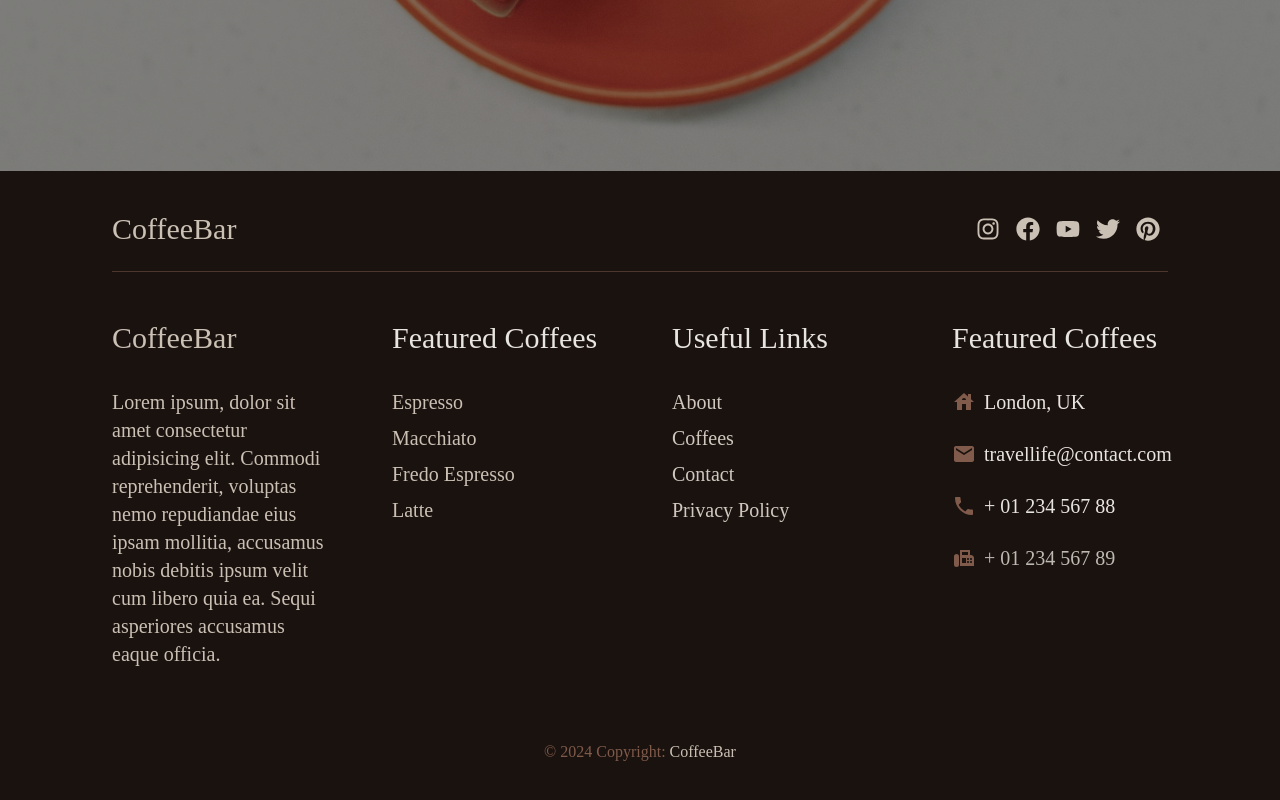
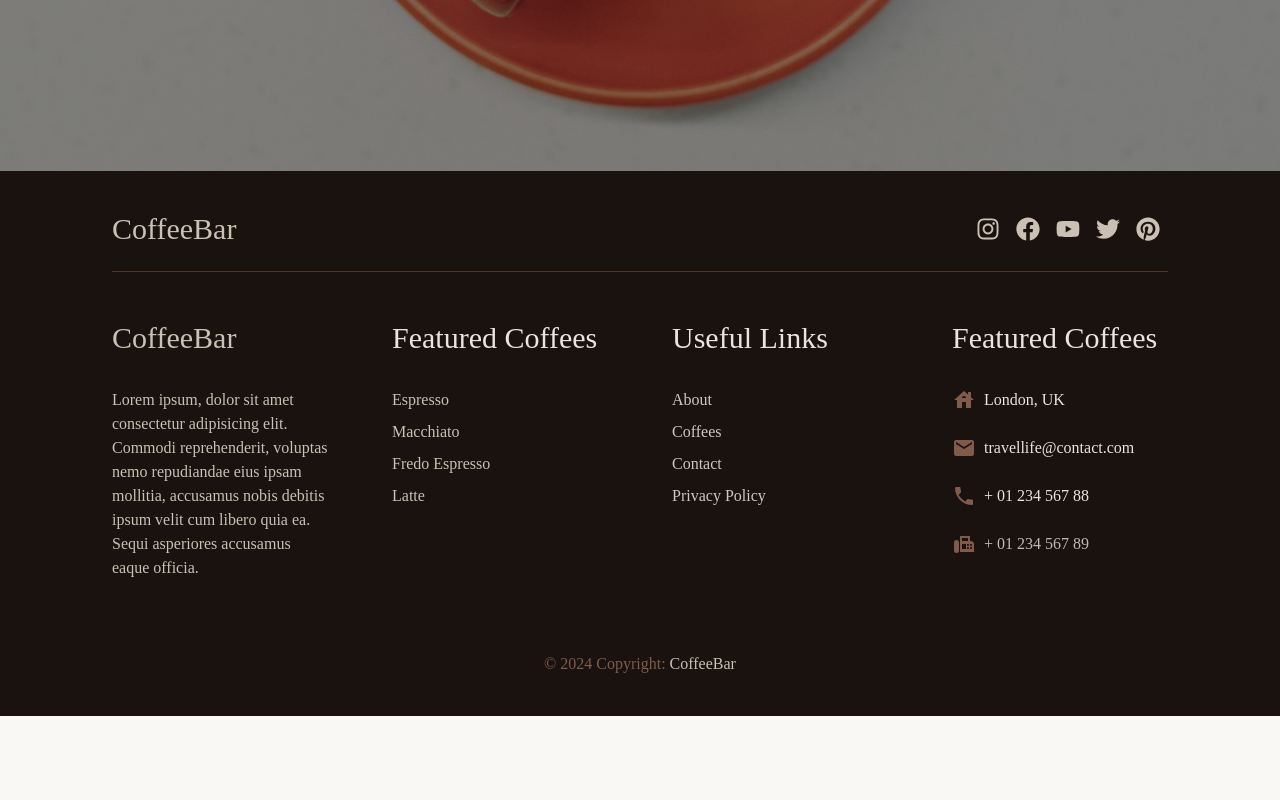
Before and after one commit to DarkoM996/coffeebar-website, a React (Vite) app: page / in a window 1280 px wide. Shown: the part 3783-4583 px from the top of the page. After the commit the page ends 4499 px from the top, so only its background shows below. Built offline with nearby package versions, Linux system fonts and the light colour scheme; a web font is replaced by a local one.

Commit message:
text adjustment

```diff
--- a/src/components/Footer.tsx
+++ b/src/components/Footer.tsx
@@ -56,7 +56,7 @@ const Footer = () => {
           <h4 className="text-3xl text-primary_backgroundLighterColor-500">
             CoffeeBar
           </h4>
-          <p className="text-sm sm:text-base md:text-xl text-primary_backgroundLighterColor-500">
+          <p className="text-sm sm:text-base text-primary_backgroundLighterColor-500">
             Lorem ipsum, dolor sit amet consectetur adipisicing elit. Commodi
             reprehenderit, voluptas nemo repudiandae eius ipsam mollitia,
             accusamus nobis debitis ipsum velit cum libero quia ea. Sequi
@@ -69,16 +69,16 @@ const Footer = () => {
             Featured Coffees
           </h4>
           <div className="flex flex-col justify-start items-start gap-2">
-            <p className="text-sm sm:text-xl text-primary_backgroundLighterColor-500">
+            <p className="text-sm sm:text-base text-primary_backgroundLighterColor-500">
               Espresso
             </p>
-            <p className="text-sm sm:text-xl text-primary_backgroundLighterColor-500">
+            <p className="text-sm sm:text-base text-primary_backgroundLighterColor-500">
               Macchiato
             </p>
-            <p className="text-sm sm:text-xl text-primary_backgroundLighterColor-500">
+            <p className="text-sm sm:text-base text-primary_backgroundLighterColor-500">
               Fredo Espresso
             </p>
-            <p className="text-sm sm:text-xl text-primary_backgroundLighterColor-500">
+            <p className="text-sm sm:text-base text-primary_backgroundLighterColor-500">
               Latte
             </p>
           </div>
@@ -89,16 +89,16 @@ const Footer = () => {
             Useful Links
           </h4>
           <div className="flex flex-col justify-start items-start gap-2">
-            <a className="text-sm sm:text-xl text-primary_backgroundLighterColor-400">
+            <a className="text-sm sm:text-base text-primary_backgroundLighterColor-400">
               About
             </a>
-            <a className="text-sm sm:text-xl text-primary_backgroundLighterColor-400">
+            <a className="text-sm sm:text-base text-primary_backgroundLighterColor-400">
               Coffees
             </a>
-            <a className="text-sm sm:text-xl text-primary_backgroundLighterColor-400">
+            <a className="text-sm sm:text-base text-primary_backgroundLighterColor-400">
               Contact
             </a>
-            <a className="text-sm sm:text-xl text-primary_backgroundLighterColor-400">
+            <a className="text-sm sm:text-base text-primary_backgroundLighterColor-400">
               Privacy Policy
             </a>
           </div>
@@ -111,25 +111,25 @@ const Footer = () => {
           <div className="flex flex-col justify-start items-start gap-2">
             <p className="mb-4 flex items-center justify-center md:justify-start">
               <MdHouse className="text-2xl mr-1 md:mr-2 text-primary_backgroundDarkerColor-600" />
-              <a className="text-primary_backgroundLighterColor-200 text-sm sm:text-xl">
+              <a className="text-primary_backgroundLighterColor-200 text-sm sm:text-base">
                 London, UK
               </a>
             </p>
             <p className="mb-4 flex items-center justify-center md:justify-start">
               <MdMail className="text-2xl mr-1 md:mr-2 text-primary_backgroundDarkerColor-600" />
-              <a className="text-primary_backgroundLighterColor-200 text-sm sm:text-xl">
+              <a className="text-primary_backgroundLighterColor-200 text-sm sm:text-base">
                 travellife@contact.com
               </a>
             </p>
             <p className="mb-4 flex items-center justify-center md:justify-start">
               <MdLocalPhone className="text-2xl mr-1 md:mr-2 text-primary_backgroundDarkerColor-600" />
-              <a className="text-primary_backgroundLighterColor-200 text-sm sm:text-xl">
+              <a className="text-primary_backgroundLighterColor-200 text-sm sm:text-base">
                 + 01 234 567 88
               </a>
             </p>
             <p className="mb-4 flex items-center justify-center md:justify-start">
               <MdFax className="text-2xl mr-1 md:mr-2 text-primary_backgroundDarkerColor-600" />
-              <a className="text-[#bebab2] text-sm sm:text-xl">
+              <a className="text-[#bebab2] text-sm sm:text-base">
                 + 01 234 567 89
               </a>
             </p>
```
